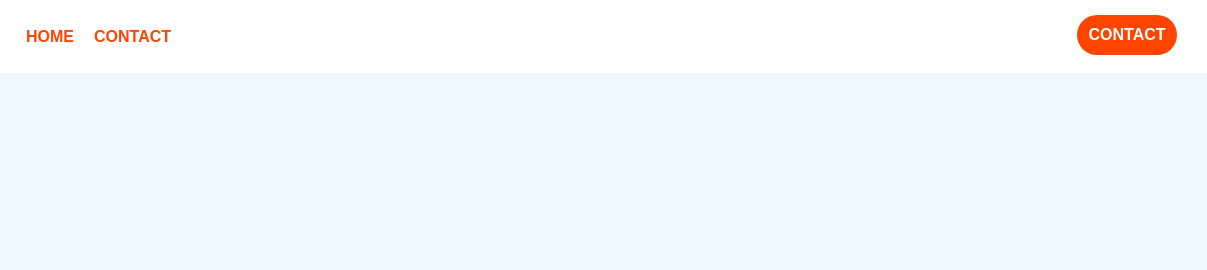
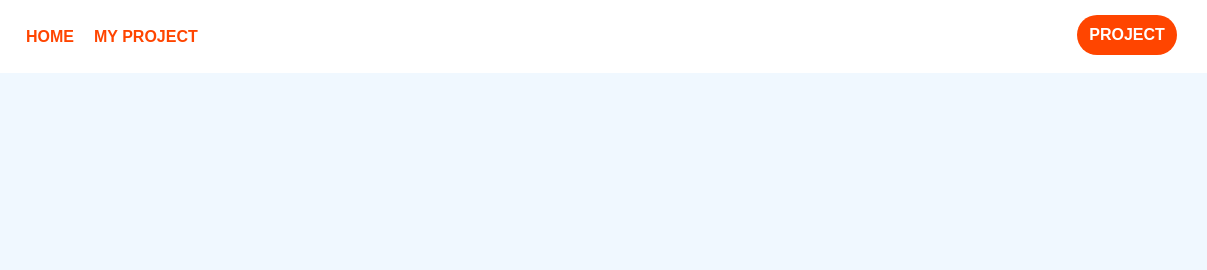
Before and after one commit to UnFuckingKnown/BOOTCAMP-DAY-3, a plain HTML site: page index.html in a window 1280 px wide. Shown: the top 270 px of the page, 73-1280 px from the left. Drawn offline with Linux system fonts and the light colour scheme.

Commit message:
Update index.html

```diff
--- a/index.html
+++ b/index.html
@@ -21,12 +21,12 @@
             <!-- list -->
             <div class="navigation">
                 <a href="/">HOME</a>
-                <a href="contact.html">CONTACT</a>
+                <a href="contact.html">MY PROJECT</a>
             </div>
             <!-- list -->
             <!-- button right contact -->
             <div class="contact-2">
-                <a href="contact.html" class="right">CONTACT</a>
+                <a href="contact.html" class="right">PROJECT</a>
             </div>
             <!-- button right contact -->
         </div>
```
